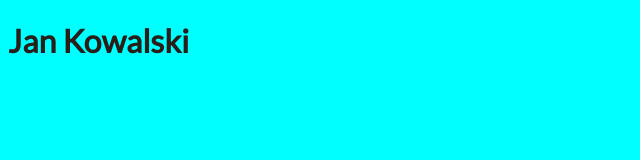
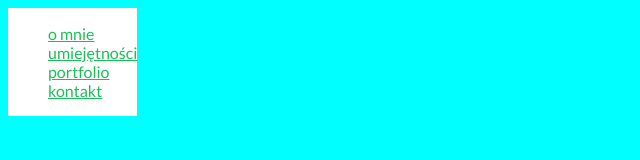
Before and after one commit to karol509x/portfolio, a plain HTML site: page index.html in a window 1280 px wide. Shown: the whole page, without its empty margins (0-640 px from the left). Drawn offline with Linux system fonts and the light colour scheme.

Commit message:
dodanie menu

```diff
--- a/css/style.css
+++ b/css/style.css
@@ -6,3 +6,22 @@ body
     color: #291f1a;
     font-weight: 300;
 }
+
+#main-nav
+{
+    display: inline-block;
+    position: fixed;
+    background-color: #ffffff;
+    float: right;
+}
+
+#main-nav li
+{
+    list-style: none;
+}
+
+#main-nav a
+{
+    color: #1ac056;
+    font-weight: 300
+}
--- a/index.html
+++ b/index.html
@@ -8,7 +8,14 @@
 </head>
 <body>
 
+   <nav id="main-nav">
+    <ul>
+        <Li><a href="">o mnie</a></Li>
+        <Li><a href="">umiejętności</a></Li>
+        <Li><a href="">portfolio</a></Li>
+        <Li><a href="">kontakt</a></Li>
+    </ul>
+   </nav>
 
-    <h1>Jan Kowalski</h1>
 </body>
 </html>
```
